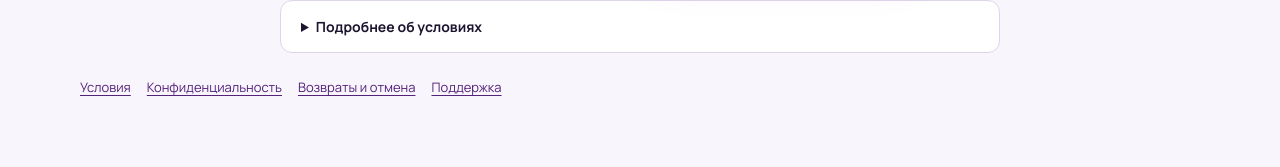
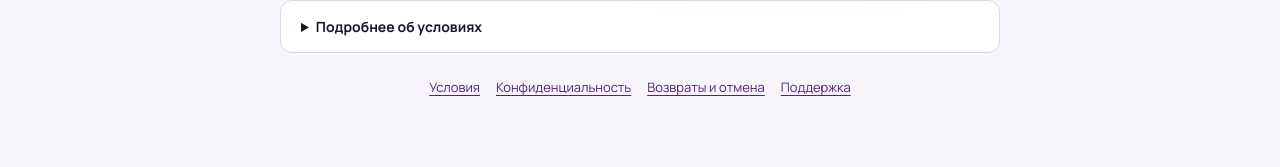
Before and after one commit to Edikgey/astrology-ai-frontend, a React (Create React App) app: page /pricing in a window 1280 px wide. Shown: the part 780-947 px from the top of the page. Built offline with nearby package versions, Linux system fonts and the light colour scheme; no server answers.

Commit message:
FE-PRICING-LINKS: ссылки Условия/Конфиденциальность/Возвраты/Поддержка на /pricing по центру

```diff
--- a/src/pages/PricingPage.css
+++ b/src/pages/PricingPage.css
@@ -33,6 +33,7 @@
 .pricing-card .plan-tag-badge { align-self: flex-start; margin: -4px 0 var(--ln-space-8) -2px; padding: 3px 12px; border-radius: var(--ln-radius-pill); background: var(--ln-color-accent-soft); color: var(--ln-color-primary); font-weight: 700; }
 
 .pricing-terms { max-width: 720px; margin: 32px auto var(--ln-space-24); background: var(--ln-color-surface); border-color: var(--ln-color-border); border-radius: var(--ln-radius-control); }
+.pricing-section .policy-links { justify-content: center; margin: 0 auto var(--ln-space-24); text-align: center; }
 .pricing-terms summary { padding: 14px 20px; font-size: var(--ln-text-14); }
 .pricing-terms-body { padding: 4px 20px 8px; font-size: var(--ln-text-12); color: var(--ln-color-text-muted); }
 .pricing-terms-body .beta-purchase-note { font-size: inherit; }
```
